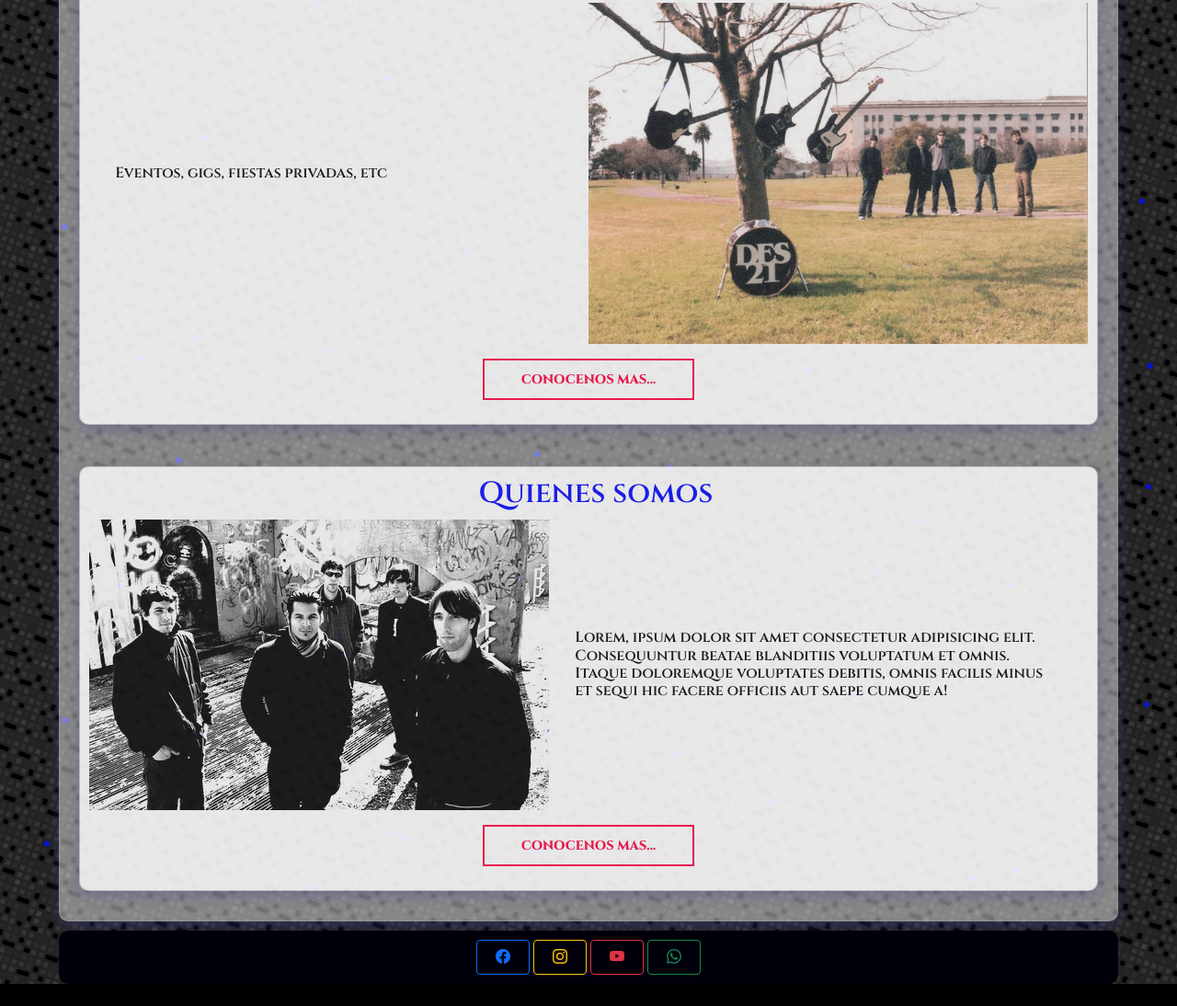
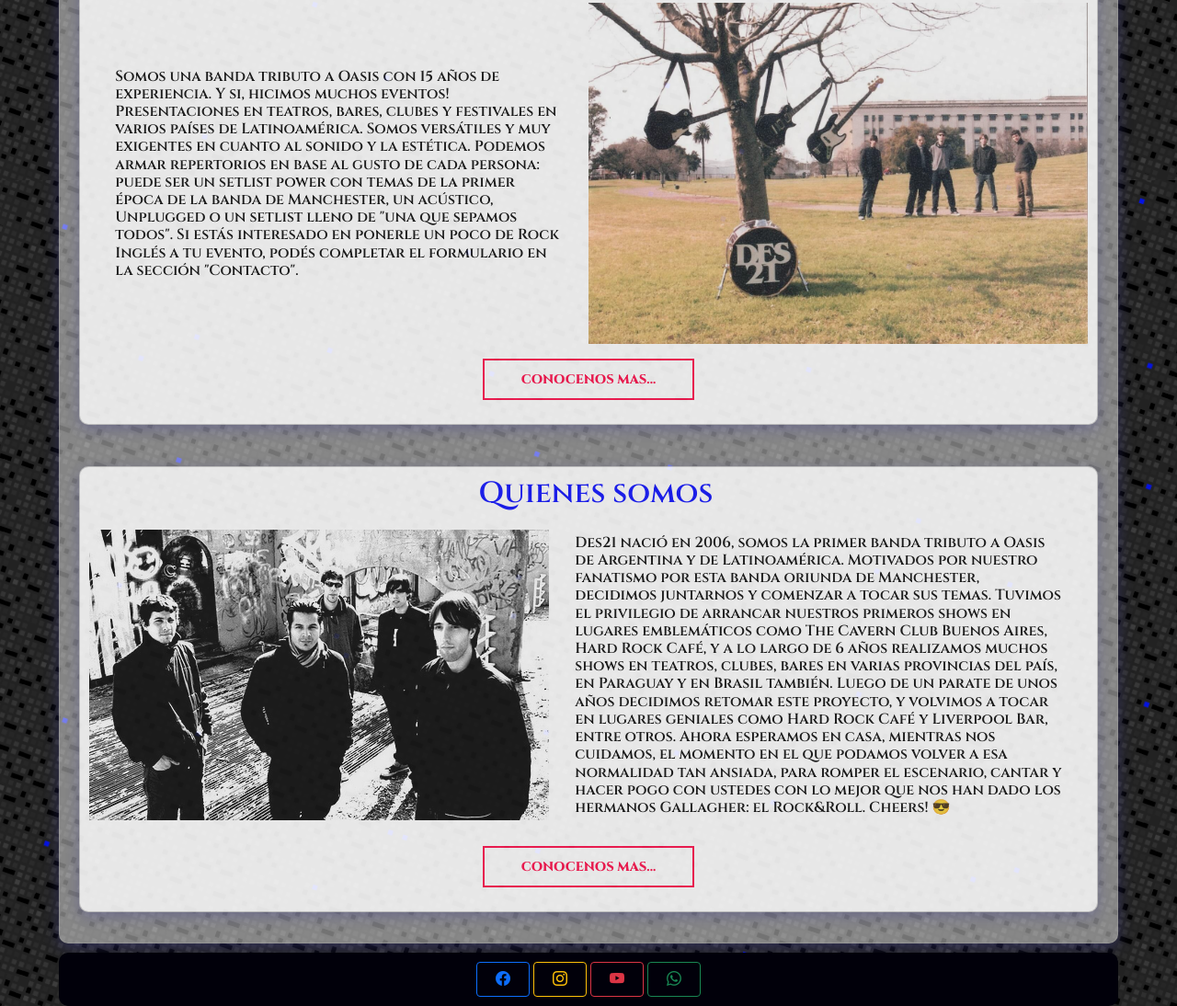
Before and after one commit to DiegaG182/DES21, a website: page index.html in a window 1280 px wide. Shown: the part 764-1858 px from the top of the page at 92% size. Before the commit the page ends 1834 px from the top, so only its background shows below. Drawn offline with nearby package versions, Linux system fonts and the light colour scheme.

Commit message:
upcoming tour text

```diff
--- a/index.html
+++ b/index.html
@@ -82,7 +82,10 @@
         <!-- <aside> -->
         <div class="box__section grid--upcoming">
             <h1 class="animate__animated animate__wobble">Upcoming Tours</h1>
-            <p>No upcoming tour due to Covid...</p>
+            <p>Dadas las restricciones de público conocimiento no hay nuevas
+               fechas de shows por el momento. Stay Tuned! En cuanto todo vuelva
+               a la normalidad, volveremos a Rockear al mejor estilo Rkid
+            </p>
         </div>
         <div class="box__section grid--tweet">
             <h2>Latest Tweet</h2>
@@ -104,7 +107,15 @@
           <div class="box-right-column">
             <img src="img/banda/1.jpg" class="img__50 side-item">
             <div class="container">
-            <p>Eventos, gigs, fiestas privadas, etc</p>
+            <p>
+              Somos una banda tributo a Oasis con 15 años de experiencia. Y si, hicimos muchos eventos!
+              Presentaciones en teatros, bares, clubes y festivales en varios países de Latinoamérica.
+              Somos versátiles y muy exigentes en cuanto al sonido y la estética. Podemos armar repertorios
+              en base al gusto de cada persona: puede ser un setlist power con temas de la primer época de
+              la banda de Manchester, un acústico, Unplugged o un setlist lleno de "una que sepamos todos".
+              Si estás interesado en ponerle un poco de Rock Inglés a tu evento, podés completar el
+              formulario en la sección "Contacto".
+            </p>
             </div>
           </div>
           <div class="btn__color">
@@ -121,7 +132,16 @@
             <img src="img/banda/banda.jpg" class="img__50 side-item" >
             <div class="container">
             <p>
-              Lorem, ipsum dolor sit amet consectetur adipisicing elit. Consequuntur beatae blanditiis voluptatum et omnis. Itaque doloremque voluptates debitis, omnis facilis minus et sequi hic facere officiis aut saepe cumque a!
+              Des21 nació en 2006, somos la primer banda tributo a Oasis de Argentina y de Latinoamérica.
+              Motivados por nuestro fanatismo por esta banda oriunda de Manchester, decidimos juntarnos y
+               comenzar a tocar sus temas. Tuvimos el privilegio de arrancar nuestros primeros shows en
+               lugares emblemáticos como The Cavern Club Buenos Aires, Hard Rock Café, y a lo largo de 6
+               años realizamos muchos shows en teatros, clubes, bares en varias provincias del país, en
+               Paraguay y en Brasil también. Luego de un parate de unos años decidimos retomar este proyecto,
+                y volvimos a tocar en lugares geniales como Hard Rock Café y Liverpool Bar, entre otros.
+               Ahora esperamos en casa, mientras nos cuidamos, el momento en el que podamos volver a esa
+               normalidad tan ansiada, para romper el escenario, cantar y hacer pogo con ustedes con lo
+               mejor que nos han dado los hermanos Gallagher: el Rock&Roll. Cheers! 😎
             </p>
             </div>
           </div>
```
Also changed, not shown: tour.html (+4 -1 lines).
